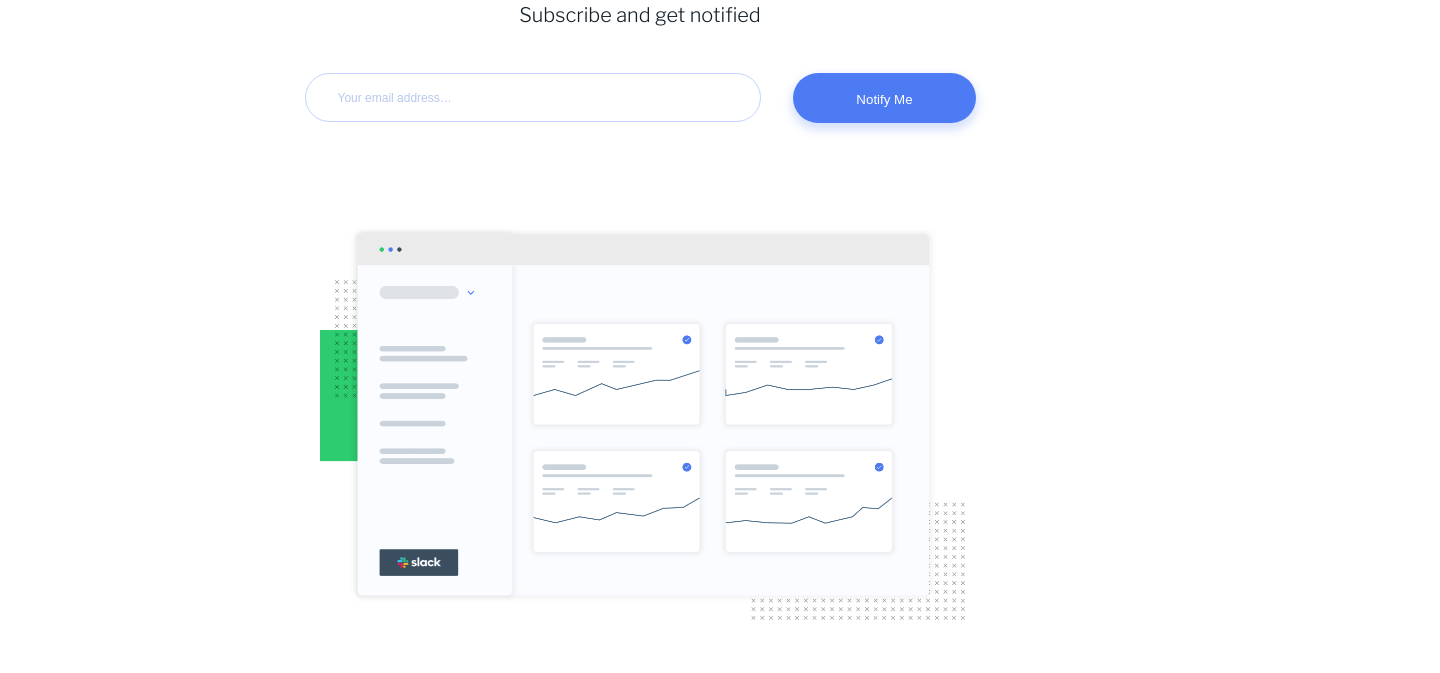
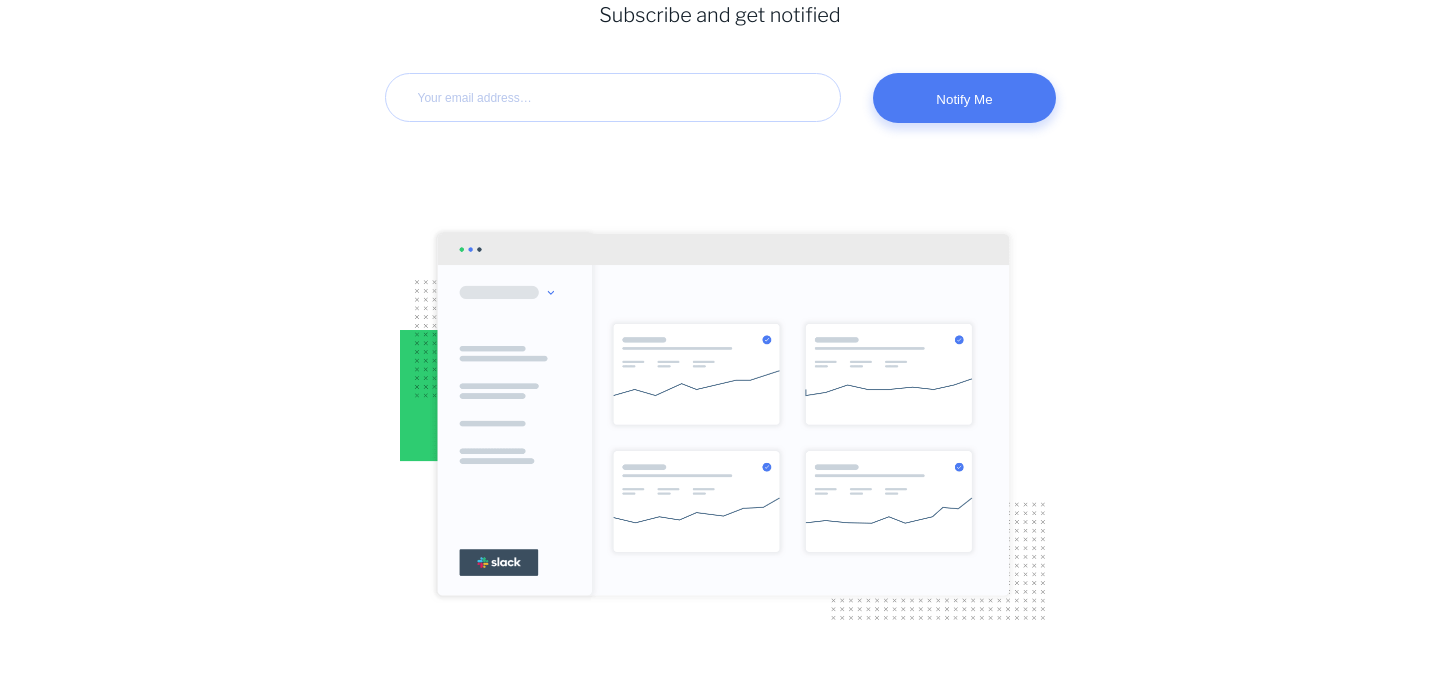
Before and after one commit to AnnikDev/Ping-Coming-Soon-page, a plain HTML site: page index.html in a window 1280 px wide. Shown: the part 215-888 px from the top of the page, 1440 px wide, since content can reach past the window. Drawn offline with nearby package versions, Linux system fonts and the light colour scheme.

Commit message:
Update respo.css

```diff
--- a/styles/style.css
+++ b/styles/style.css
@@ -2,6 +2,8 @@
 
 body {
     font-family: 'Libre Franklin', sans-serif;
+    width: 3750px;
+    margin: auto;
 }
 
 .main-content {
@@ -152,6 +154,10 @@ img {
 }
 
 @media screen and (min-width:375px) {
+    body{
+        width: 1440px;
+        margin: auto;
+    }
     h1 {
         font-size: 32px;
     }
```
